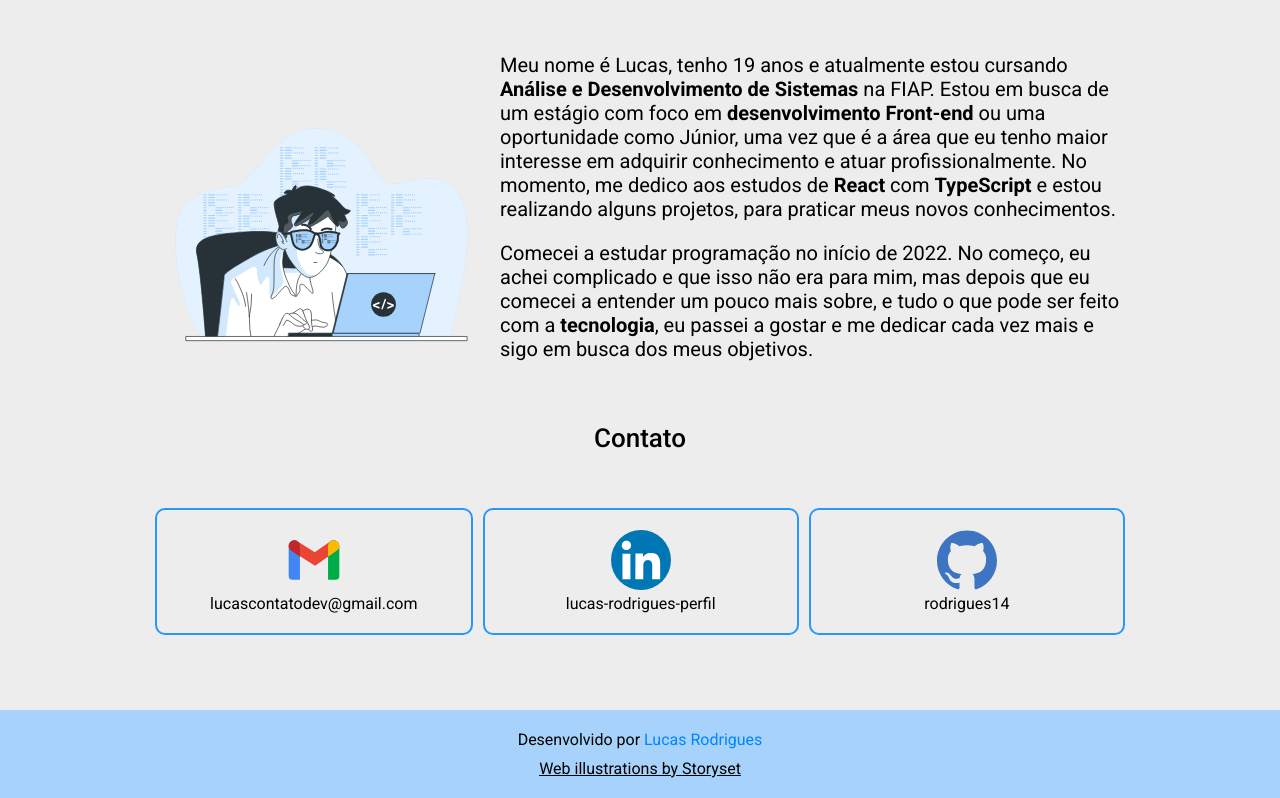
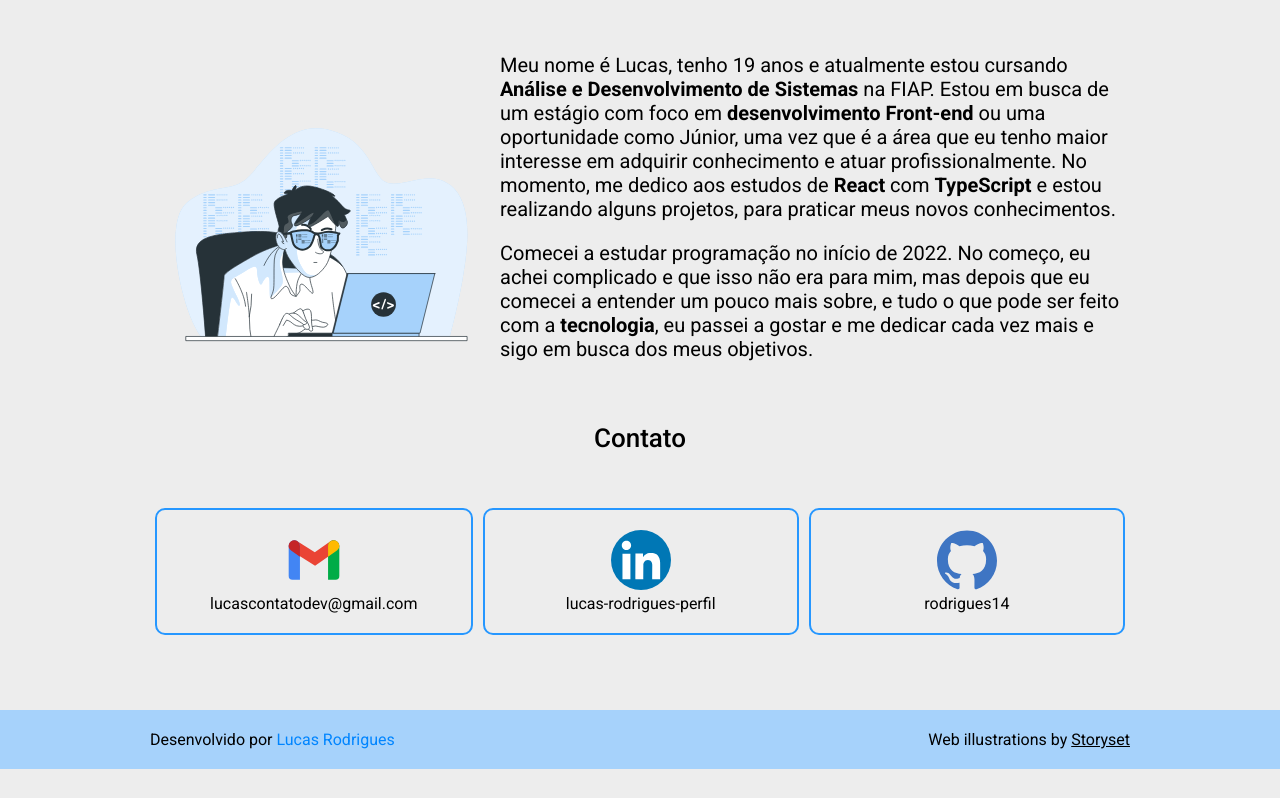
Before and after one commit to rodrigues14/portfolio, a React (Vite) app: page / in a window 1280 px wide. Shown: the part 827-1625 px from the top of the page. After the commit the page ends 1596 px from the top, so only its background shows below. Built offline with nearby package versions, Linux system fonts and the light colour scheme.

Commit message:
mudado o footer

```diff
--- a/src/components/Footer/index.tsx
+++ b/src/components/Footer/index.tsx
@@ -1,14 +1,21 @@
 import styled from 'styled-components'
 import { blueHover, blueLight } from '../UI/variaveis';
+import linkedin from '/assets/socialMedia/linkedin-logo.svg';
+import gmail from '/assets/socialMedia/gmail-logo.svg';
+import github from '/assets/socialMedia/github-logo.svg';
 
 const FooterStyled = styled.footer`
+  display: flex;
+  justify-content: space-between;
   background-color: ${blueLight};
-  padding: 20px 10px;
-  text-align: center;
+  padding: 20px 150px;
   background-color:  ${({ theme }) => theme.footer};
-  > p {
+  @media (max-width: 780px) {
+    flex-direction: column;
+    align-items: center;
+  }
+  > div p {
     color:  ${({ theme }) => theme.text};
-    margin-bottom: 10px;
      a {
       color: ${blueHover};
     }
@@ -22,8 +29,14 @@ const FooterStyled = styled.footer`
 export default function Footer() {
   return (
     <FooterStyled>
-      <p>Desenvolvido por <a target="_blank" href="https://www.linkedin.com/in/lucas-rodrigues-perfil/">Lucas Rodrigues</a></p>
-      <a href="https://storyset.com/web" className='credits'>Web illustrations by Storyset</a>
+      <div>
+        <p>Desenvolvido por <a target="_blank" href="https://www.linkedin.com/in/lucas-rodrigues-perfil/">Lucas Rodrigues</a></p>
+      </div>
+      <div>
+        <p>
+          Web illustrations by <a href="https://storyset.com/web" className='credits'>Storyset</a>
+        </p>
+      </div>
     </FooterStyled>
   )
 }
--- a/src/components/UI/index.ts
+++ b/src/components/UI/index.ts
@@ -2,7 +2,7 @@ import styled from "styled-components";
 
 export const Container = styled.section`
   padding: 70px 150px;
-  min-height: calc(100vh - 70px - 88px);
+  min-height: calc(100vh - 70px - 59px);
   background-color: ${({ theme }) => theme.container};
   @media (max-width: 950px) {
     padding: 70px 50px;
```
